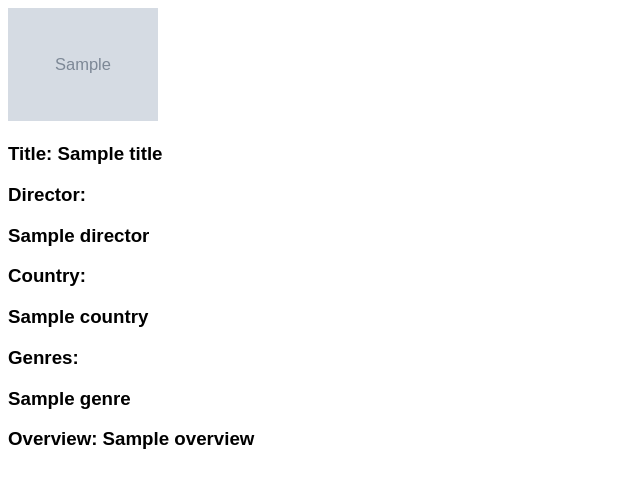
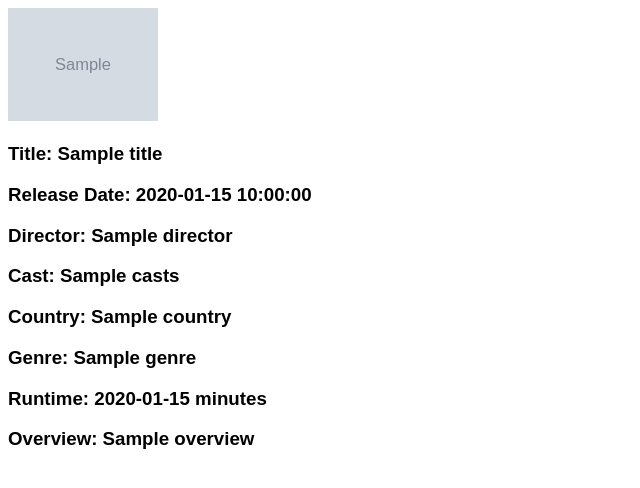
Before and after one commit to gjdbswn1319/Movie-Tracker, a Flask app: template templates/movieInfo.html in a window 1280 px wide. Shown: the top 488 px of the page, without its empty margins (0-640 px from the left). Run offline with Flask 2, Linux system fonts and the light colour scheme; the template is opened without the code that fills it: most values are stand-ins (such as "Sample title", 1, 10 or a date in 2020); grey boxes marked "Sample" are stand-in pictures; parts of the project's set-up code (start-up, migrations or seed data) failed here and were passed over.

Commit message:
Update movieInfo.html

```diff
--- a/templates/movieInfo.html
+++ b/templates/movieInfo.html
@@ -14,23 +14,35 @@
 
 		<!--
 		IT SHOWS THE FIRST MOVIE, NOT THE MOVIE CLICKED
-		Running Time
-		Release Date
-		Cast-->
-		<h3>Director: </h3>
-		{% for d in director %}
-			<h3>{{d}}</h3>
-		{% endfor %}
+		Click Director -> shows movies of the director in the order of popularity
+		Click Cast -> shows movies of the cast in the order of popularity
+		Click Country -> shows movies of the country (now trending)
+		Click Genre -> shows movie of the genre (now trending)
+		-->
 
-		<h3>Country: </h3>
-		{% for c in country %}
-			<h3>{{c}}</h3>
-		{% endfor %}
+		{% if date %}
+			<h3>Release Date: {{date}}</h3>
+		{% endif %}
 
-		<h3>Genres:</h3>
-		{% for g in genre %}
-			<h3>{{g.name}}</h3>
-		{% endfor %}
+		{% if director %}
+			<h3>Director: {{director}}</h3>
+		{% endif %}
+
+		{% if casts %}
+			<h3>Cast: {{casts}}</h3>
+		{% endif %}
+
+		{% if country %}
+			<h3>Country: {{country}}</h3>
+		{% endif %}
+
+		{% if genre %}
+			<h3>Genre: {{genre}}</h3>
+		{% endif %}
+
+		{% if runtime %}
+			<h3>Runtime: {{runtime}} minutes</h3>
+		{% endif %}
 
 		{% if overview %}
 			<h3>Overview: {{overview}}</h3>
```
